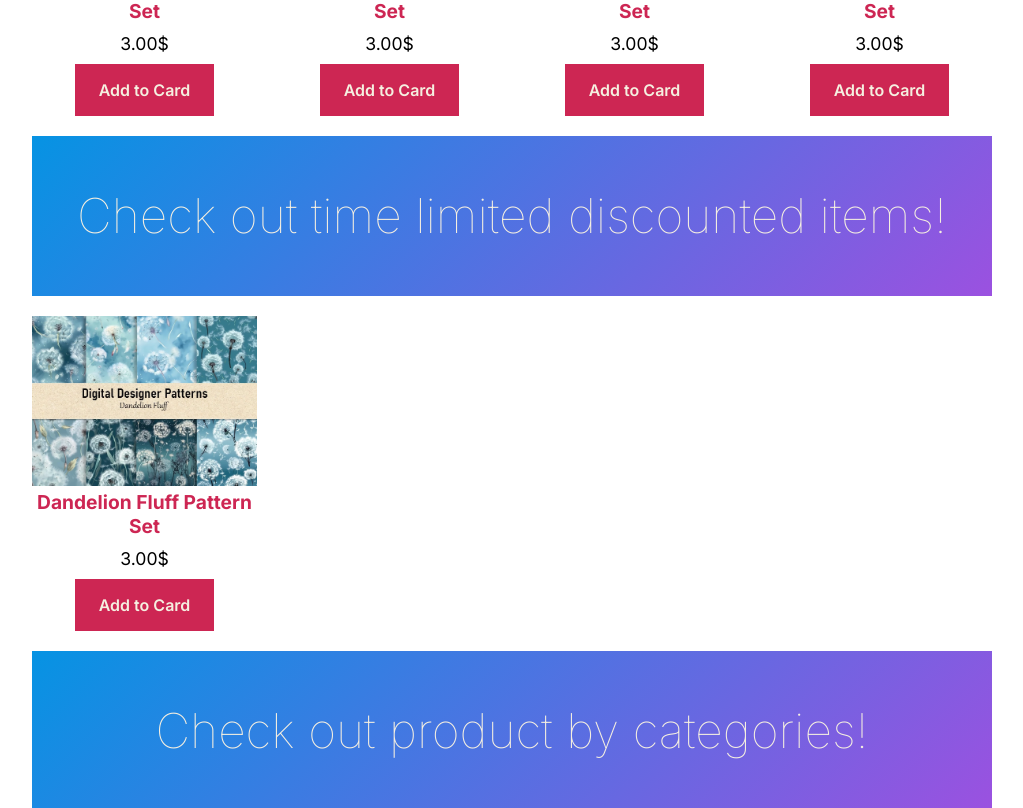
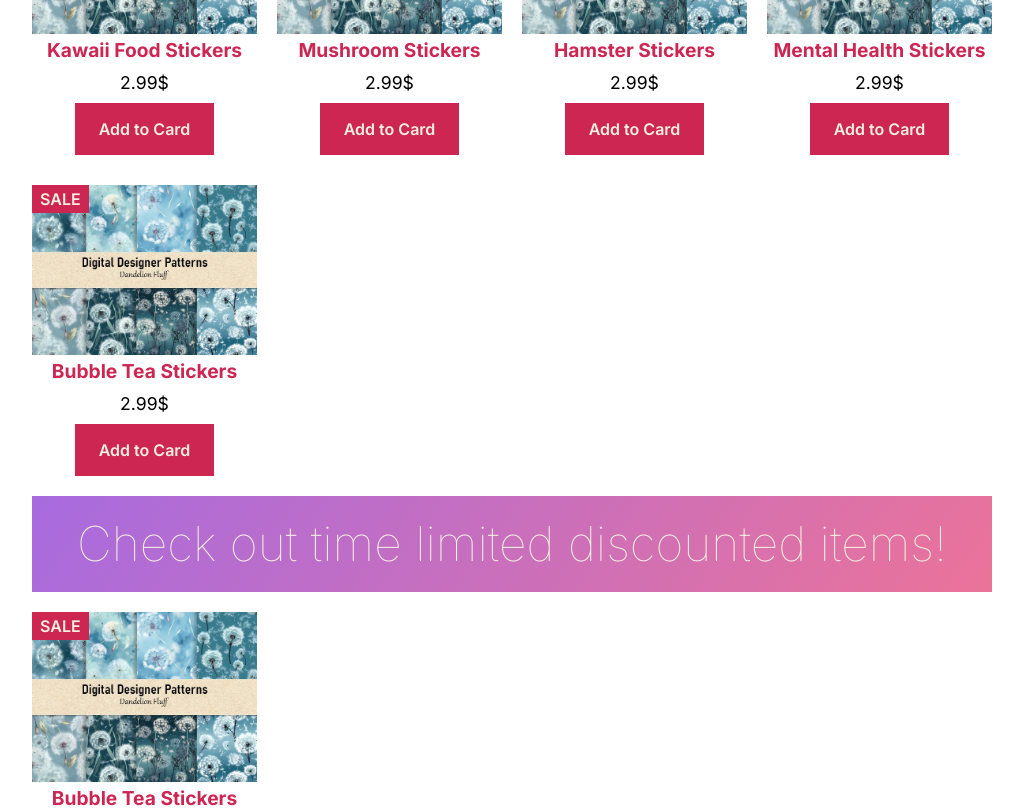
Before and after one commit to JustRelaxable/nextjs-sticker-shop, a Next.js app: page / in a window 1280 px wide. Shown: the part 960-1768 px from the top of the page, without its empty margins (128-1151 px from the left). Built offline with nearby package versions, Linux system fonts and the light colour scheme.

Commit message:
Create sale badge, Display Products from file

```diff
--- a/components/server/Navbar.jsx
+++ b/components/server/Navbar.jsx
@@ -10,7 +10,7 @@ export default function Navbar() {
         <p className={styles.logoDescText}>Digital Stickers and Patterns</p>
       </div>
       <div className={styles.linksContainer}>
-        <Link href="" className={styles.navLink}>
+        <Link href="/products" className={styles.navLink}>
           Shop
         </Link>
         <Link href="" className={styles.navLink}>
--- a/components/server/Product.jsx
+++ b/components/server/Product.jsx
@@ -1,17 +1,18 @@
 import Link from "next/link";
 import LinkPrimary from "./LinkPrimary";
 import styles from "./Product.module.css";
-export default function Product() {
+export default function Product({ children, price, isDiscounted }) {
   return (
     <div className={styles.container}>
+      {isDiscounted && <div className={styles.saleBadge}>SALE</div>}
       <Link href="" className={styles.productLink}>
         <img
           className={styles.productImage}
           src="./product-thumbnail.webp"
         ></img>
-        <h3 className={styles.productName}>Dandelion Fluff Pattern Set</h3>
+        <h3 className={styles.productName}>{children}</h3>
       </Link>
-      <p className={styles.productPrice}>3.00$</p>
+      <p className={styles.productPrice}>{price}$</p>
       <LinkPrimary href="">Add to Card</LinkPrimary>
     </div>
   );
--- a/components/server/Product.module.css
+++ b/components/server/Product.module.css
@@ -3,6 +3,17 @@
   flex-direction: column;
   align-items: center;
   gap: 10px;
+  position: relative;
+}
+
+.saleBadge {
+  position: absolute;
+  left: 0;
+  top: 0;
+  background-color: var(--text-red);
+  padding: 4px 8px;
+  font-weight: 600;
+  color: var(--text-white);
 }
 
 .productImage {
--- a/components/server/ProductHeader.module.css
+++ b/components/server/ProductHeader.module.css
@@ -3,11 +3,11 @@
   justify-content: center;
   align-items: center;
   background: linear-gradient(
-    135deg,
-    rgba(6, 147, 227, 1) 0%,
-    rgb(155, 81, 224) 100%
+    307deg,
+    rgb(235 115 153) 0%,
+    rgb(167 107 223) 100%
   );
-  min-height: 10rem;
+  min-height: 6rem;
 }
 
 .text {
--- /dev/null
+++ b/products.js
@@ -0,0 +1,59 @@
+const productCategories = {
+  Sticker: 0,
+  Patttern: 1,
+};
+
+const products = [
+  {
+    productID: 0,
+    productName: "Kawaii Food Stickers",
+    productDescription: "",
+    productPrice: 2.99,
+    productCategory: productCategories.Sticker,
+    discountRate: 0,
+    productThumbnailPath: "",
+    productImages: [],
+  },
+  {
+    productID: 1,
+    productName: "Mushroom Stickers",
+    productDescription: "",
+    productPrice: 2.99,
+    productCategory: productCategories.Sticker,
+    discountRate: 0,
+    productThumbnailPath: "",
+    productImages: [],
+  },
+  {
+    productID: 2,
+    productName: "Hamster Stickers",
+    productDescription: "",
+    productPrice: 2.99,
+    productCategory: productCategories.Sticker,
+    discountRate: 0,
+    productThumbnailPath: "",
+    productImages: [],
+  },
+  {
+    productID: 3,
+    productName: "Mental Health Stickers",
+    productDescription: "",
+    productPrice: 2.99,
+    productCategory: productCategories.Sticker,
+    discountRate: 0,
+    productThumbnailPath: "",
+    productImages: [],
+  },
+  {
+    productID: 4,
+    productName: "Bubble Tea Stickers",
+    productDescription: "",
+    productPrice: 2.99,
+    productCategory: productCategories.Sticker,
+    discountRate: 0.15,
+    productThumbnailPath: "",
+    productImages: [],
+  },
+];
+
+export { products };
--- a/src/app/page.js
+++ b/src/app/page.js
@@ -4,26 +4,12 @@ import Link from "next/link";
 import ProductHeader from "../../components/server/ProductHeader";
 import ShopCategory from "../../components/server/ShopCategory";
 import Product from "../../components/server/Product";
+import { products } from "../../products";
 
 export default function HomePage() {
   return (
     <main className={styles.main}>
       <h1>Homepage</h1>
-      <ProductHeader>Check our latest added items!</ProductHeader>
-      <div className={styles.productContainer}>
-        <Product></Product>
-        <Product></Product>
-        <Product></Product>
-        <Product></Product>
-        <Product></Product>
-        <Product></Product>
-        <Product></Product>
-        <Product></Product>
-      </div>
-      <ProductHeader>Check out time limited discounted items!</ProductHeader>
-      <div className={styles.productContainer}>
-        <Product></Product>
-      </div>
       <ProductHeader>Check out product by categories!</ProductHeader>
       <div className={styles.categoryContainer}>
         <ShopCategory
@@ -39,6 +25,32 @@ export default function HomePage() {
           Stickers
         </ShopCategory>
       </div>
+      <ProductHeader>Check our latest added items!</ProductHeader>
+      <div className={styles.productContainer}>
+        {products.map((p) => (
+          <Product
+            key={p.productID}
+            price={p.productPrice}
+            isDiscounted={p.discountRate > 0}
+          >
+            {p.productName}
+          </Product>
+        ))}
+      </div>
+      <ProductHeader>Check out time limited discounted items!</ProductHeader>
+      <div className={styles.productContainer}>
+        {products
+          .filter((p) => p.discountRate > 0)
+          .map((p) => (
+            <Product
+              key={p.productID}
+              price={p.productPrice}
+              isDiscounted={true}
+            >
+              {p.productName}
+            </Product>
+          ))}
+      </div>
       <footer>{/* Contact footer */}</footer>
     </main>
   );
```
